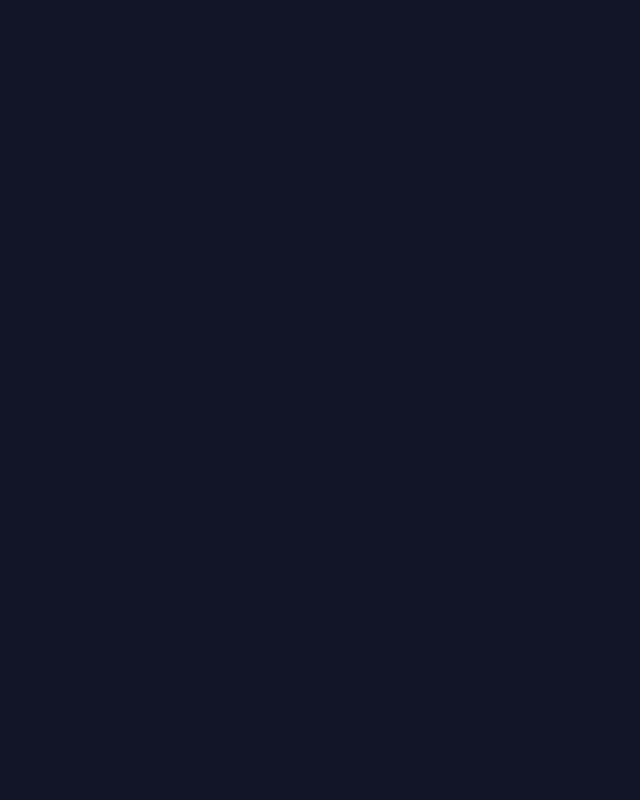
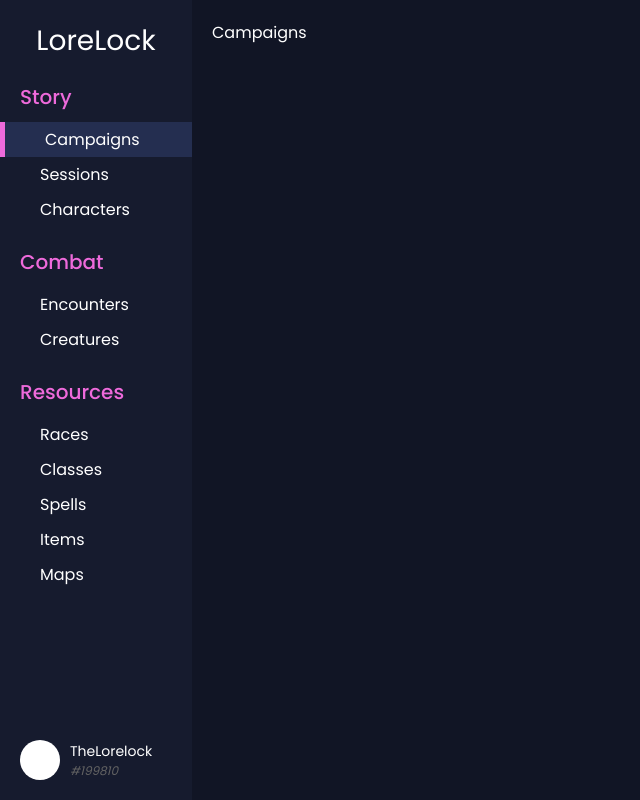
Before and after one commit to GarnerCode/lorelock, a Vue app: page /dashboard/campaigns in a window 1280 px wide. Before the commit this address had no page. Shown: the whole page, without its empty margins (0-640 px from the left). Built offline with nearby package versions, Linux system fonts and the light colour scheme.

Commit message:
Updated Navbar

```diff
--- a/src/components/shared/Navbar.vue
+++ b/src/components/shared/Navbar.vue
@@ -85,6 +85,7 @@
                 height: 40px;
                 background-color: var(--color-white-1);
                 border-radius: 100%;
+                cursor: pointer;
             }
             .user-info-name {
                 font-size: 14px;
--- a/src/constants/nav.ts
+++ b/src/constants/nav.ts
@@ -1,7 +1,12 @@
 export const nav = [
     {
-        category: 'Campaigns',
+        category: 'Story',
         links: [
+            {
+                label: 'Campaigns',
+                route: 'campaigns',
+                active: true,
+            },
             {
                 label: 'Sessions',
                 route: 'sessions',
--- a/src/router/index.ts
+++ b/src/router/index.ts
@@ -3,6 +3,7 @@ import WelcomeView from '@/views/WelcomeView.vue'
 import LoginView from '@/views/LoginView.vue'
 import DashboardView from '@/views/DashboardView.vue'
 
+import CampaignsView from '@/views/dashboard-views/CampaignsView.vue'
 import SessionsView from '@/views/dashboard-views/SessionsView.vue'
 import CharactersView from '@/views/dashboard-views/CharactersView.vue'
 import EncountersView from '@/views/dashboard-views/EncountersView.vue'
@@ -29,6 +30,10 @@ const routes: Array<RouteRecordRaw> = [
     name: 'dashboard',
     component: DashboardView,
     children: [
+      {
+        path: 'campaigns',
+        component: CampaignsView,
+      },
       {
         path: 'sessions',
         component: SessionsView,
--- a/src/views/WelcomeView.vue
+++ b/src/views/WelcomeView.vue
@@ -3,7 +3,7 @@
         <div class="welcome-content">
             <h1>Take Control of Your<br/>Dungeons & Dragons Campaigns</h1>
             <p>Lorelock is an under-development web application for managing Dungeons & Dragons campaigns, sessions, characters, encounters, and more!</p>
-            <Button @click="$router.push('/dashboard/sessions')">Go to Dashboard</Button>
+            <Button @click="$router.push('/dashboard/campaigns')">Go to Dashboard</Button>
         </div>
     </div>
 </template>
--- /dev/null
+++ b/src/views/dashboard-views/CampaignsView.vue
@@ -0,0 +1,13 @@
+<template>
+    <div id="campaigns-view">
+        Campaigns
+    </div>
+</template>
+
+<script lang="ts">
+    import { defineComponent } from 'vue';
+
+    export default defineComponent({
+        name: 'CampaignsView',
+    })
+</script>
```
